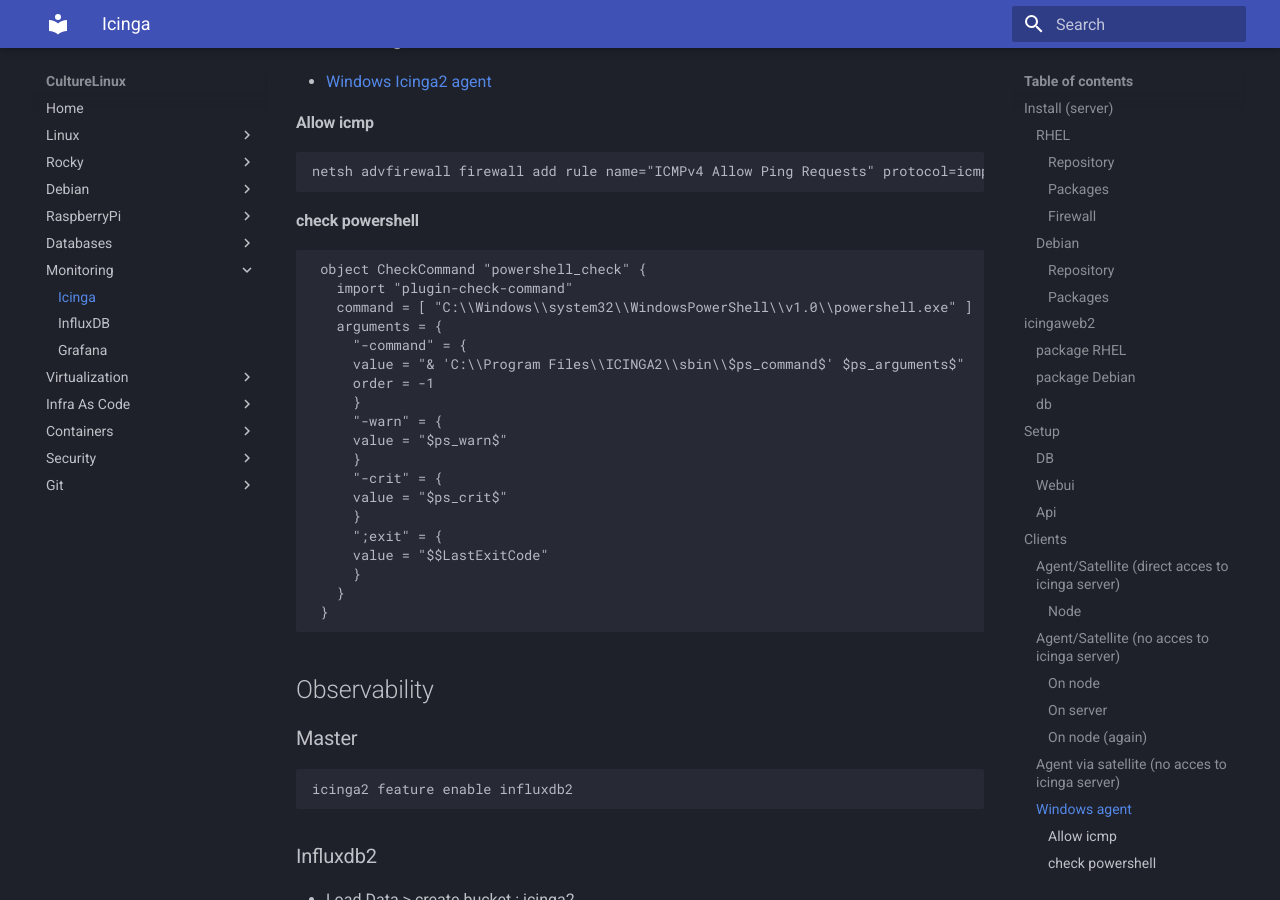
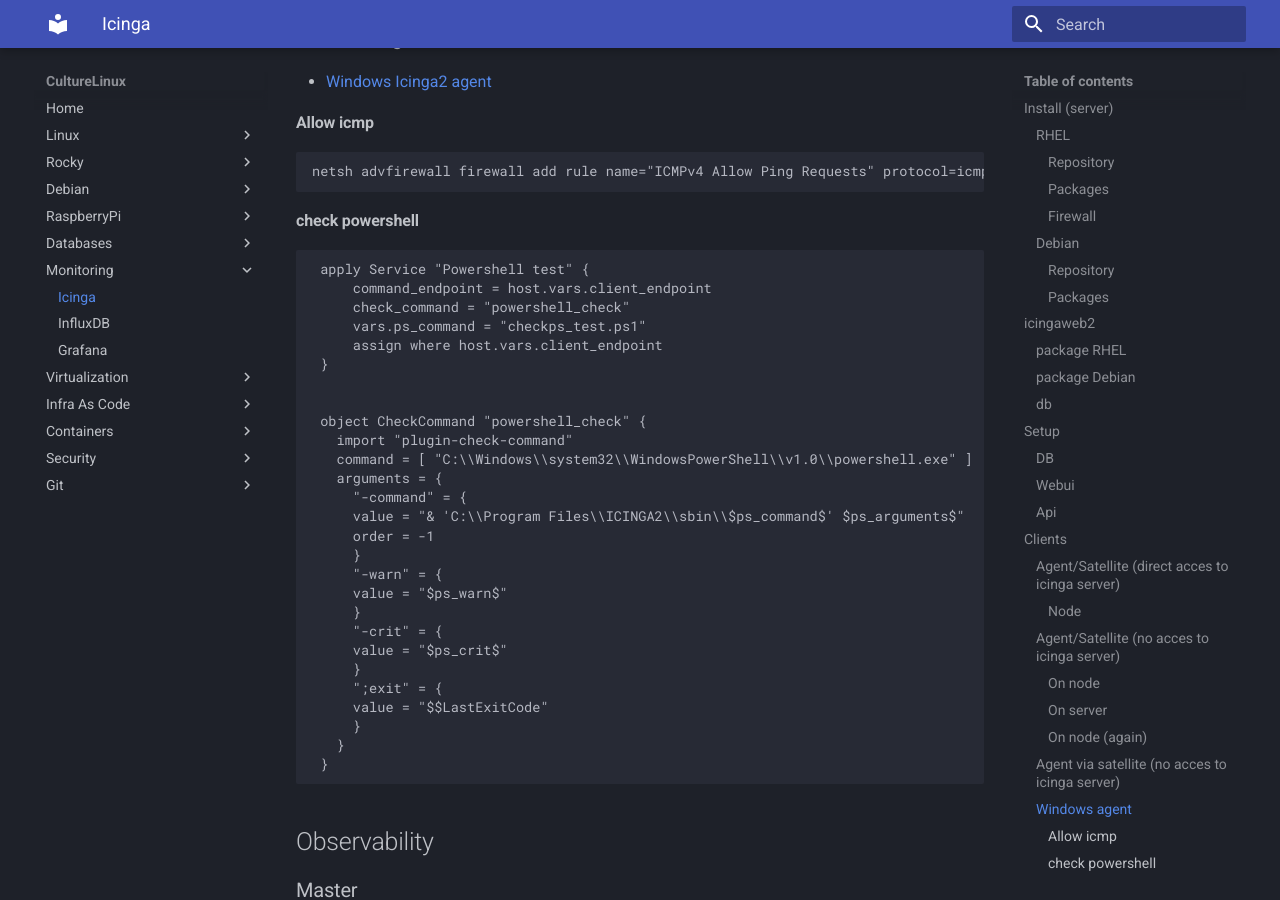
Before and after one commit to CultureLinux/doc, an MkDocs documentation site: the page built from docs/monitoring/icinga.md, in a window 1280 px wide and 900 px high, scrolled down 6234 px. Built offline with MkDocs 1.6.1 and Material for MkDocs 9.7.7, drawn with Linux system fonts in a browser that asks for light colours.

Commit message:
ajout check powershell

````diff
--- a/docs/monitoring/icinga.md
+++ b/docs/monitoring/icinga.md
@@ -286,6 +286,14 @@
 #### check powershell
 
 ```
+ apply Service "Powershell test" {
+     command_endpoint = host.vars.client_endpoint
+     check_command = "powershell_check"
+     vars.ps_command = "checkps_test.ps1"
+     assign where host.vars.client_endpoint
+ }
+
+
  object CheckCommand "powershell_check" {
    import "plugin-check-command"
    command = [ "C:\\Windows\\system32\\WindowsPowerShell\\v1.0\\powershell.exe" ]
````
